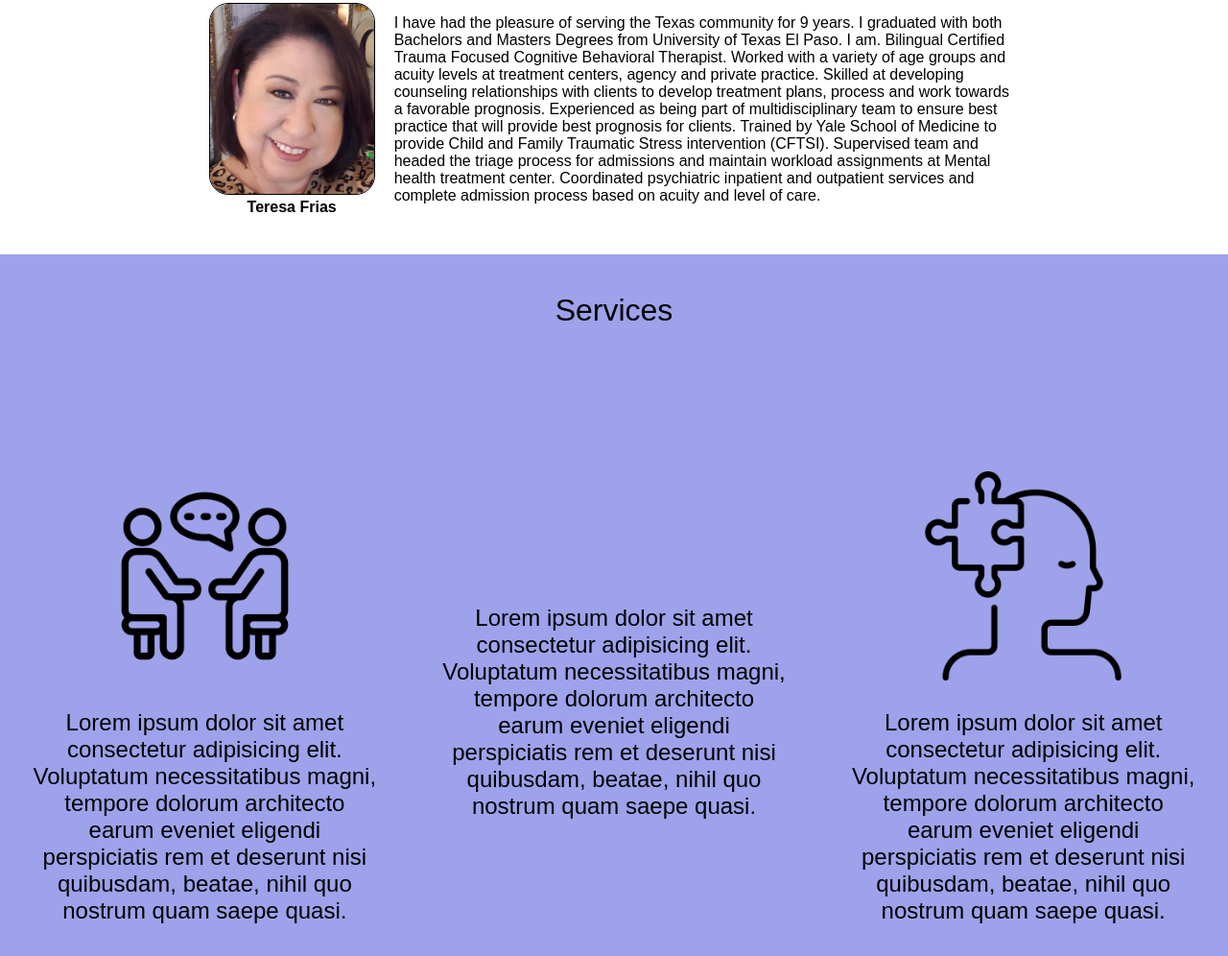
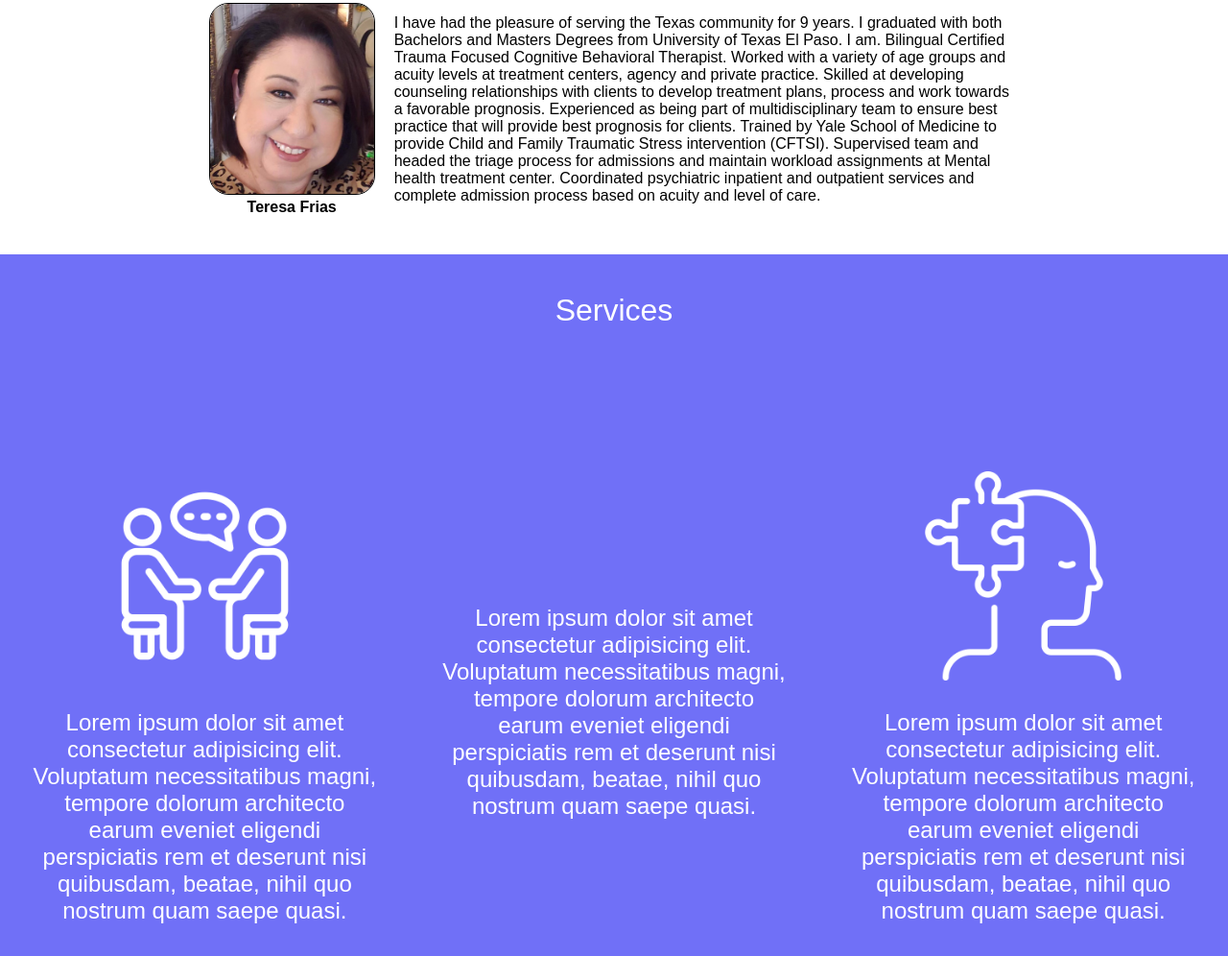
Before and after one commit to joshyap/achieve-balance, a plain HTML site: page index.html in a window 1280 px wide. Shown: the part 1442-2438 px from the top of the page at 96% size. Drawn offline with Linux system fonts and the light colour scheme.

Commit message:
updated styling

```diff
--- a/style.css
+++ b/style.css
@@ -33,7 +33,7 @@ html {
     --main-font-color: #000;
     --alternate-font-color: #fff; */
 
-    --main-bg-color: #9da2ea;
+    --main-bg-color: rgb(112, 112, 247);
     --alternate-bg-color: #ffffff;
     --main-font-color: #000;
     --alternate-font-color: #fff;
@@ -52,6 +52,7 @@ body {
 
 .slide:nth-child(odd) {
     background-color: var(--main-bg-color);
+    color: var(--alternate-font-color);
 }
 
 .slide:nth-child(even) {
@@ -186,6 +187,10 @@ nav ul li a, nav a {
     /* flex-direction: column; */
 }
 
+.individual-service img {
+    filter: brightness(0) invert(1);
+}
+
 .center-text {
     text-align: center;
     padding: 30px 30px;
```
